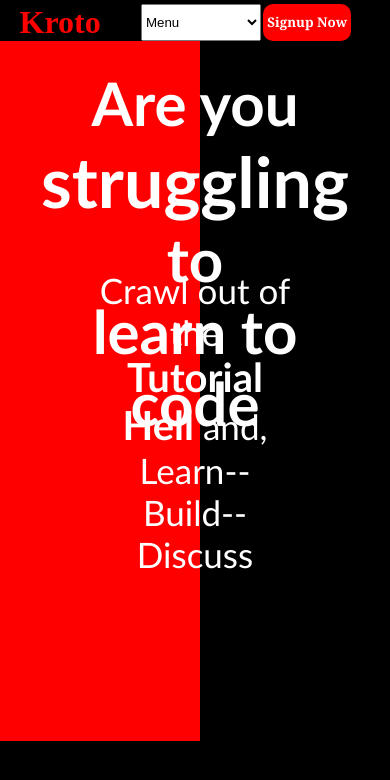
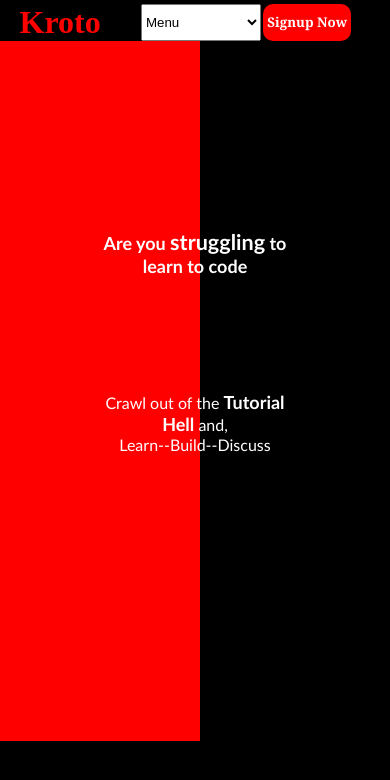
Before and after one commit to Souvikrta1/Cursor-Color-Mover, a plain HTML site: page index.html in a window 390 px wide. Drawn offline with Linux system fonts and the light colour scheme.

Commit message:
Update style.css

```diff
--- a/style.css
+++ b/style.css
@@ -74,3 +74,21 @@ main p{
     width: 200px;
     height: 700px;
 }
+
+@media only screen and (max-width:600px){
+    main h1{
+        font-size: large;
+    }
+
+    #struggling{
+        font-size: larger;
+    }
+
+    main p{
+        font-size: medium;
+    }
+
+    #tutorial{
+        font-size: large;
+    }
+}
```
